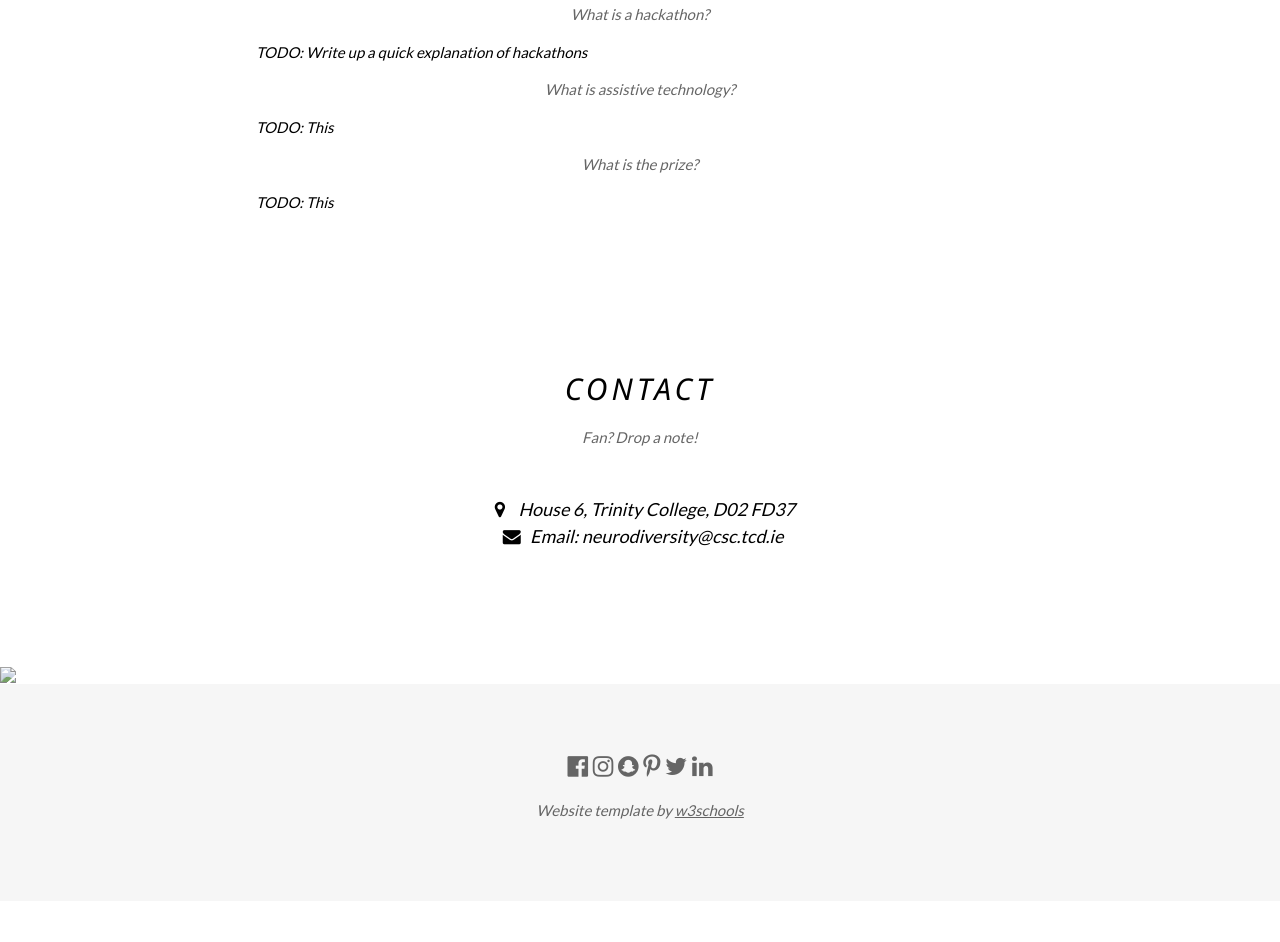
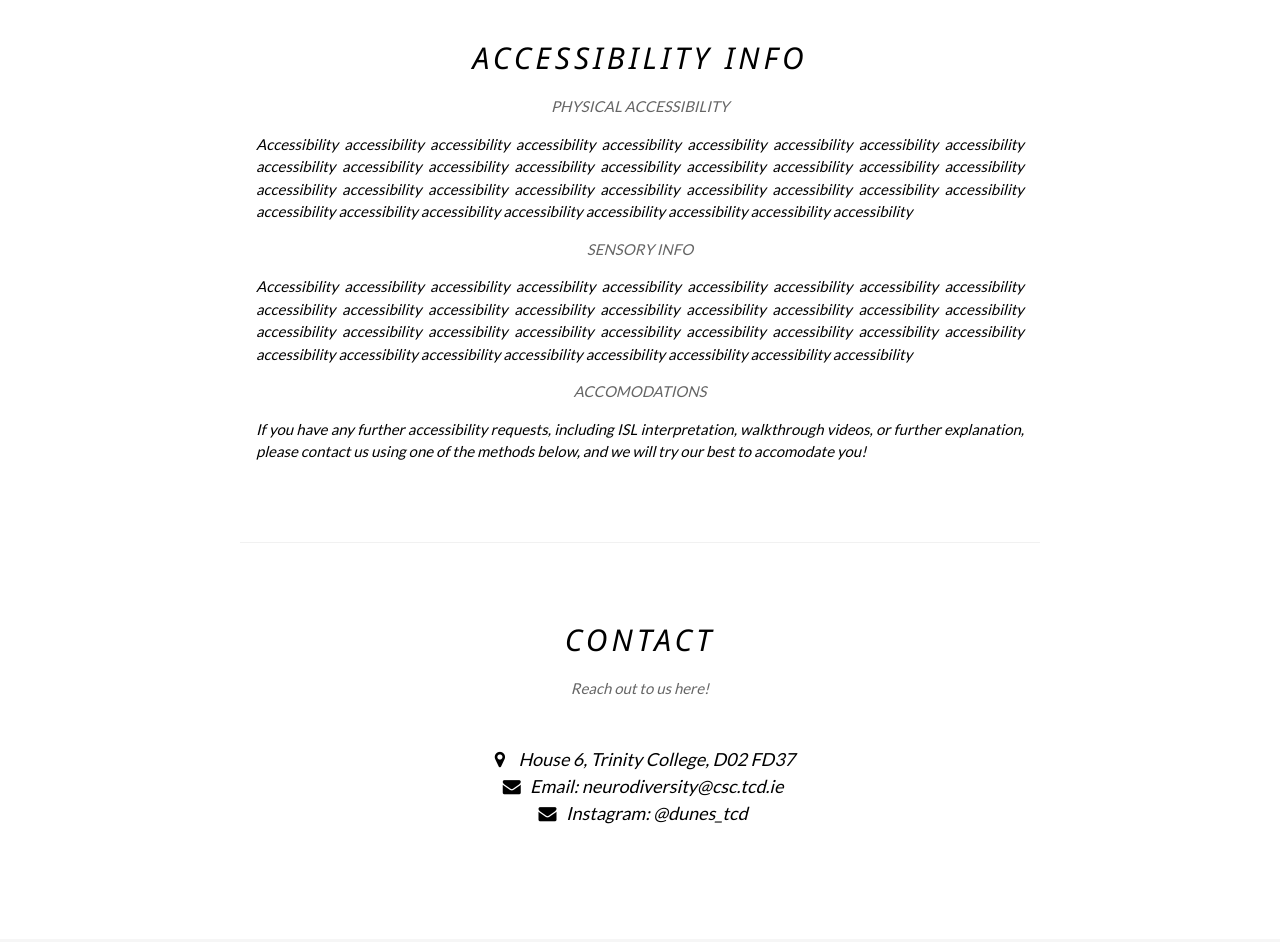
Before and after one commit to meaningissoup/athackathon, a plain HTML site: page index.html in a window 1280 px wide. Shown: the part 1105-2047 px from the top of the page. Before the commit the page ends 2006 px from the top, so only its background shows below. Drawn offline with nearby package versions, Linux system fonts and the light colour scheme.

Commit message:
commit message yippee

```diff
--- a/index.html
+++ b/index.html
@@ -36,21 +36,27 @@ body {font-family: "Lato", sans-serif}
 
 <!-- Page content -->
 <div class="w3-content" style="max-width:2000px;margin-top:46px">
+  <header class="w3-display-container w3-content w3-wide" style="max-width:1500px;" id="home">
+    <img class="w3-image" src="ServiceCards-Rat.webp" alt="Architecture" width="1500" height="800">
+    <div class="w3-display-middle w3-margin-top w3-center">
+      <h1 class="w3-xxlarge w3-text-white"><span class="w3-padding w3-black w3-opacity-min"><b>ASSISTIVE TECHNOLOGY</b></span> <span class="w3-hide-small w3-text-light-grey">HACKATHON</span></h1>
+    </div>
+  </header>
 
   <!-- The Band Section -->
   <div class="w3-container w3-content w3-center w3-padding-64" style="max-width:800px" id="info">
     <h2 class="w3-wide">INFO</h2>
     <p class="w3-opacity"><i>What is a hackathon?</i></p>
     <p class="w3-justify">
-      TODO: Write up a quick explanation of hackathons
+      TODO: Write up a quick explanation of hackathons. Bla bla bla bla bla bla bla bla bla bla bla bla bla bla bla bla bla bla bla bla bla bla bla bla bla bla bla bla bla bla bla bla bla bla bla bla bla bla bla bla bla bla bla bla bla bla bla
     </p>
     <p class="w3-opacity"><i>What is assistive technology?</i></p>
     <p class="w3-justify">
-      TODO: This
+      TODO: This Bla bla bla bla bla bla bla bla bla bla bla bla bla bla bla bla bla bla bla bla bla bla bla bla bla bla bla bla bla bla bla bla bla bla bla bla bla bla bla bla bla bla bla bla bla bla bla
     </p>
     <p class="w3-opacity"><i>What is the prize?</i></p>
     <p class="w3-justify">
-      TODO: This
+      TODO: This Bla bla bla bla bla bla bla bla bla bla bla bla bla bla bla bla bla bla bla bla bla bla bla bla bla bla bla bla bla bla bla bla bla bla bla bla bla bla bla bla bla bla bla bla bla bla bla
     </p>
 
   </div>
@@ -73,19 +79,19 @@ body {font-family: "Lato", sans-serif}
     </div>
   </div>
 
-  <div class="w3-container w3-content w3-center w3-padding-64" style="max-width:800px" id="accessibility">
+  <div class="w3-container w3-content w3-center w3-padding-64 w3-border-bottom w3-border-light-grey" style="max-width:800px" id="accessibility">
     <h2 class="w3-wide">ACCESSIBILITY INFO</h2>
-    <p class="w3-opacity"><i>What is a hackathon?</i></p>
+    <p class="w3-opacity"><i>PHYSICAL ACCESSIBILITY</i></p>
     <p class="w3-justify">
-      TODO: Write up a quick explanation of hackathons
+      Accessibility accessibility accessibility accessibility accessibility accessibility accessibility accessibility accessibility accessibility accessibility accessibility accessibility accessibility accessibility accessibility accessibility accessibility accessibility accessibility accessibility accessibility accessibility accessibility accessibility accessibility accessibility accessibility accessibility accessibility accessibility accessibility accessibility accessibility accessibility
     </p>
-    <p class="w3-opacity"><i>What is assistive technology?</i></p>
+    <p class="w3-opacity"><i>SENSORY INFO</i></p>
     <p class="w3-justify">
-      TODO: This
+      Accessibility accessibility accessibility accessibility accessibility accessibility accessibility accessibility accessibility accessibility accessibility accessibility accessibility accessibility accessibility accessibility accessibility accessibility accessibility accessibility accessibility accessibility accessibility accessibility accessibility accessibility accessibility accessibility accessibility accessibility accessibility accessibility accessibility accessibility accessibility
     </p>
-    <p class="w3-opacity"><i>What is the prize?</i></p>
+    <p class="w3-opacity"><i>ACCOMODATIONS</i></p>
     <p class="w3-justify">
-      TODO: This
+      If you have any further accessibility requests, including ISL interpretation, walkthrough videos, or further explanation, please contact us using one of the methods below, and we will try our best to accomodate you!
     </p>
 
   </div>
@@ -93,11 +99,12 @@ body {font-family: "Lato", sans-serif}
   <!-- The Contact Section -->
   <div class="w3-container w3-content w3-padding-64" style="max-width:800px" id="contact">
     <h2 class="w3-wide w3-center">CONTACT</h2>
-    <p class="w3-opacity w3-center"><i>Fan? Drop a note!</i></p>
+    <p class="w3-opacity w3-center"><i>Reach out to us here!</i></p>
     <div class="w3-row w3-padding-32">
       <div class="w3-center m6 w3-large w3-margin-bottom">
         <i class="fa fa-map-marker" style="width:30px"></i> House 6, Trinity College, D02 FD37<br>
         <i class="fa fa-envelope" style="width:30px"> </i> Email: neurodiversity@csc.tcd.ie<br>
+        <i class="fa fa-envelope" style="width:30px"> </i> Instagram: @dunes_tcd<br>
       </div>
     </div>
   </div>
@@ -105,17 +112,8 @@ body {font-family: "Lato", sans-serif}
 <!-- End Page Content -->
 </div>
 
-<!-- Image of location/map -->
-<img src="/w3images/map.jpg" class="w3-image w3-greyscale-min" style="width:100%">
-
 <!-- Footer -->
 <footer class="w3-container w3-padding-64 w3-center w3-opacity w3-light-grey w3-xlarge">
-  <i class="fa fa-facebook-official w3-hover-opacity"></i>
-  <i class="fa fa-instagram w3-hover-opacity"></i>
-  <i class="fa fa-snapchat w3-hover-opacity"></i>
-  <i class="fa fa-pinterest-p w3-hover-opacity"></i>
-  <i class="fa fa-twitter w3-hover-opacity"></i>
-  <i class="fa fa-linkedin w3-hover-opacity"></i>
   <p class="w3-medium">Website template by <a href="https://www.w3schools.com/w3css/default.asp" target="_blank">w3schools</a></p>
 </footer>
 
```
